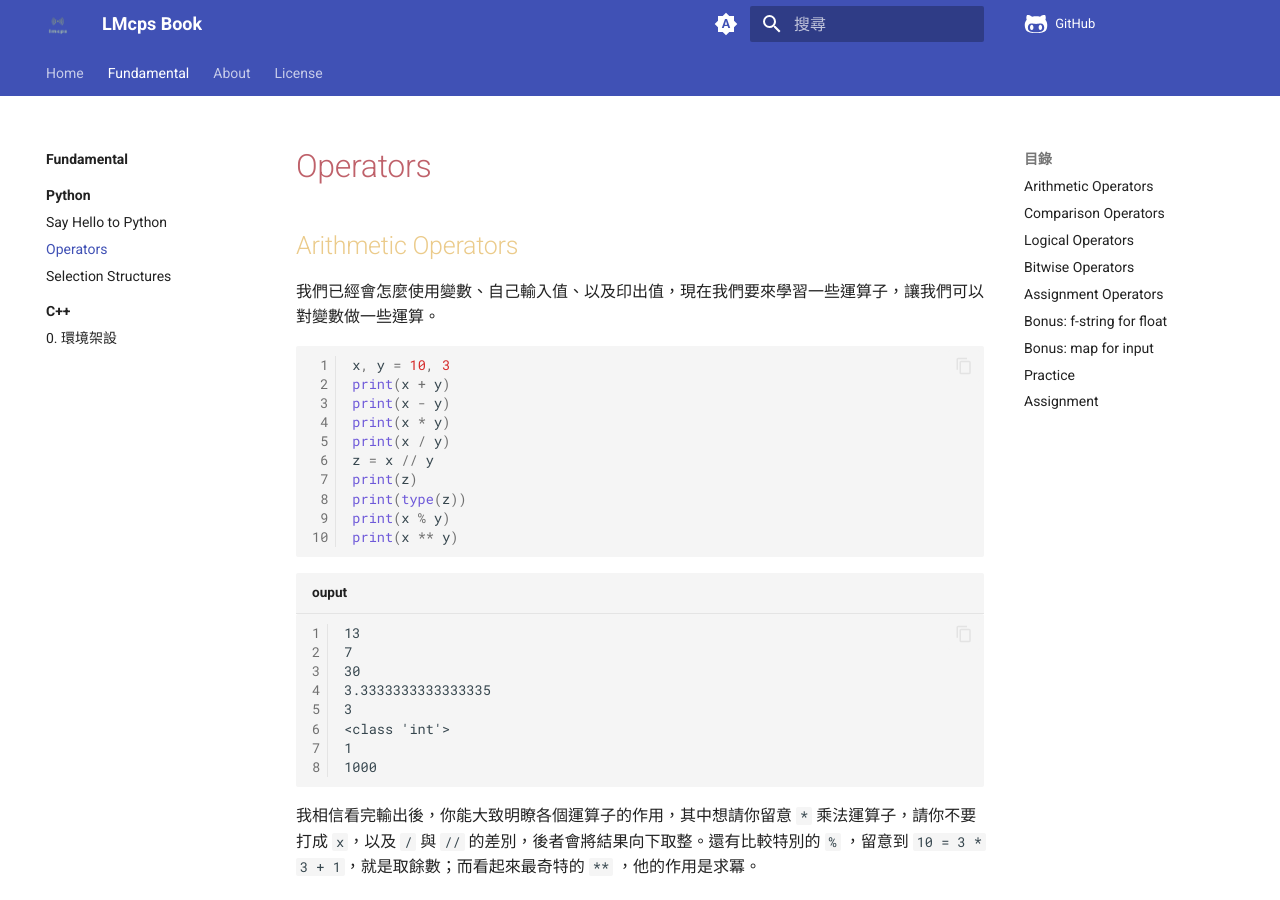
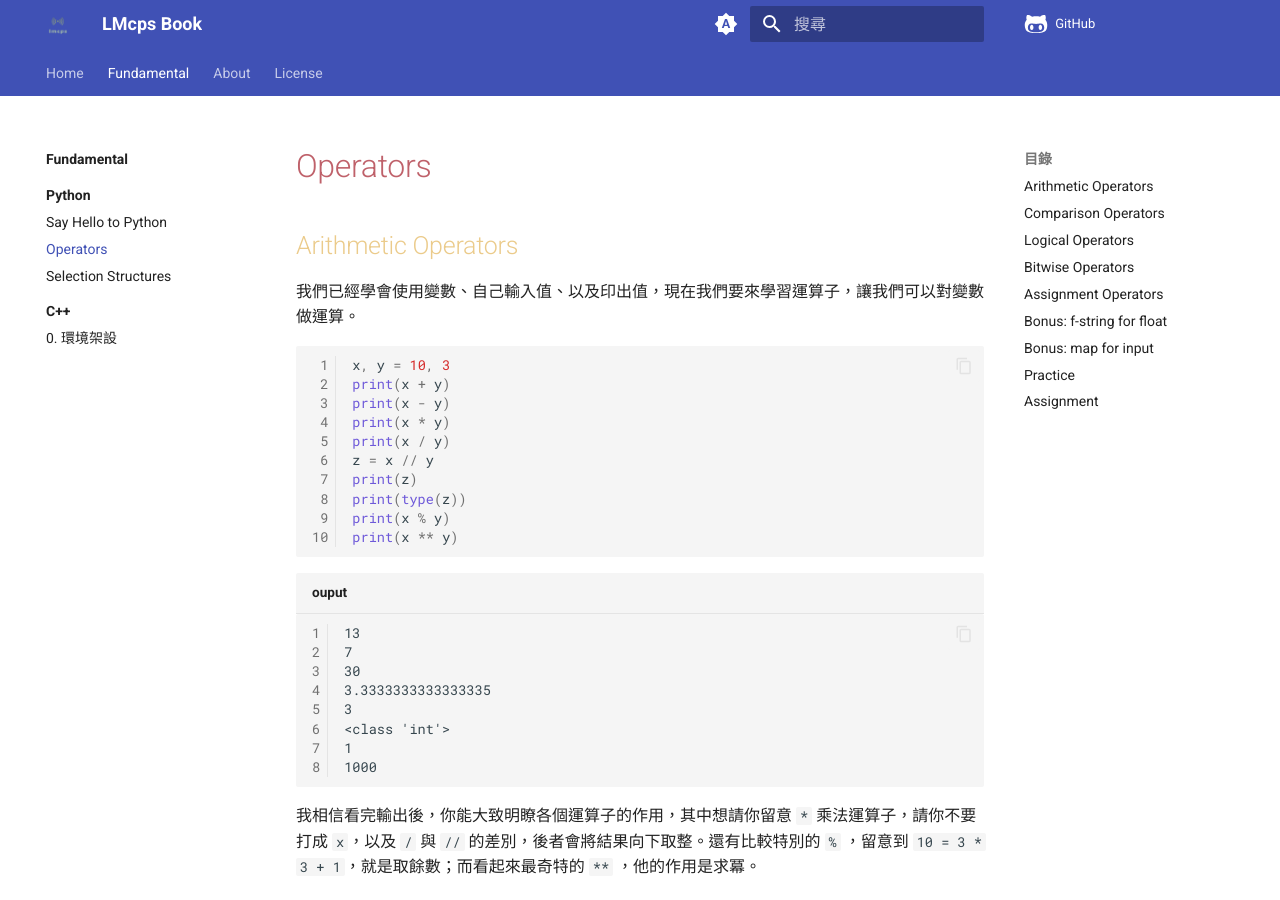
Before and after one commit to cheung4843/ZestAlgo, an MkDocs documentation site: the page built from docs/fundamental/python/operators.md, in a window 1280 px wide and 900 px high. Built offline with MkDocs 1.6.1 and Material for MkDocs 9.7.7, drawn with Linux system fonts in a browser that asks for light colours; comment, search, counter and statistics services are not loaded.

Commit message:
modified: repetition_structures.md, operators.md

````diff
--- a/docs/fundamental/python/operators.md
+++ b/docs/fundamental/python/operators.md
@@ -1,6 +1,6 @@
 # Operators
 ## Arithmetic Operators
-我們已經會怎麼使用變數、自己輸入值、以及印出值，現在我們要來學習一些運算子，讓我們可以對變數做一些運算。
+我們已經學會使用變數、自己輸入值、以及印出值，現在我們要來學習運算子，讓我們可以對變數做運算。
 
 ```python linenums="1"
 x, y = 10, 3
````
Also changed, not shown: docs/fundamental/python/repetition_structures.md (added, +2 -0 lines).
